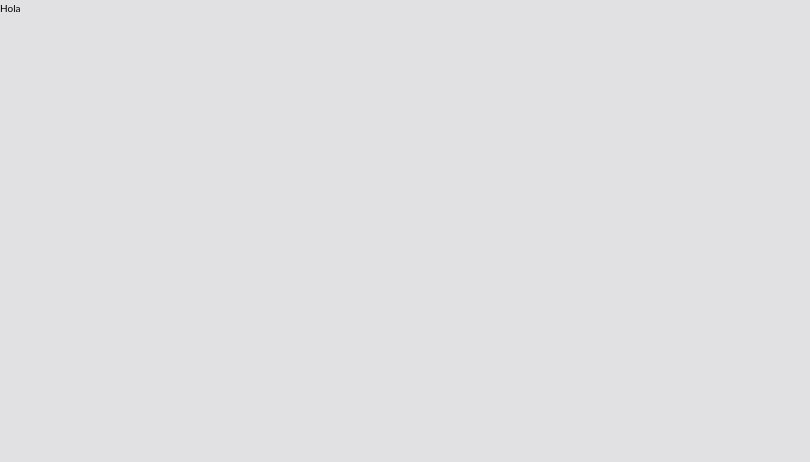
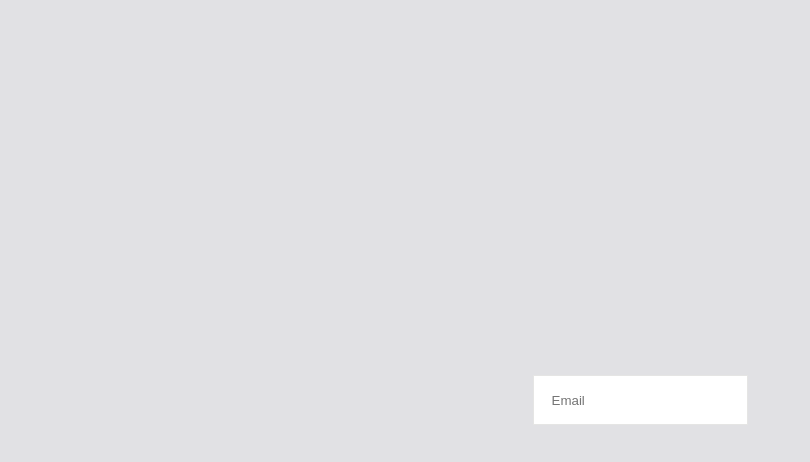
Before and after one commit to eddyriv3ra/uber-form, a React (Create React App) app: page / in a window 1280 px wide. Shown: the top 462 px of the page, without its empty margins (0-810 px from the left). Built offline with nearby package versions, Linux system fonts and the light colour scheme.

Commit message:
add container and single input

```diff
--- a/src/App/App.module.scss
+++ b/src/App/App.module.scss
@@ -1,6 +1,9 @@
-@import "../styles/abstracts/_variables";
+@import "styles/abstracts/_variables";
 
 .app {
   background-color: $color-main-background;
   height: 100vh;
+  display: flex;
+  justify-content: center;
+  align-items: center;
 }
--- a/src/App/App.tsx
+++ b/src/App/App.tsx
@@ -1,8 +1,13 @@
 import React, { ReactElement } from "react";
+import Form from "modules/Form";
 import styles from "./App.module.scss";
 
 const App = (): ReactElement => {
-  return <div className={styles.app}>Hola</div>;
+  return (
+    <div className={styles.app}>
+      <Form />
+    </div>
+  );
 };
 
 export default App;
--- /dev/null
+++ b/src/components/Container/Container.module.scss
@@ -0,0 +1,5 @@
+@import "styles/abstracts/_variables";
+
+.container {
+  background-color: $color-container;
+}
--- /dev/null
+++ b/src/components/Container/Container.tsx
@@ -0,0 +1,12 @@
+import React, { ReactElement, ReactNode } from "react";
+import styles from "./Container.module.scss";
+
+type PropsType = {
+  children: ReactNode;
+};
+
+const Container = ({ children }: PropsType): ReactElement => {
+  return <div className={styles.container}>{children}</div>;
+};
+
+export default Container;
--- /dev/null
+++ b/src/components/Container/index.ts
@@ -0,0 +1 @@
+export { default } from "./Container";
--- /dev/null
+++ b/src/modules/Form/Form.module.scss
@@ -0,0 +1,8 @@
+@import "styles/abstracts/_variables";
+
+.input {
+  height: 5rem;
+  background-color: $color-main-input;
+  border: 1px solid $color-border-input;
+  padding: 0.8rem 1.8rem;
+}
--- /dev/null
+++ b/src/modules/Form/Form.tsx
@@ -0,0 +1,32 @@
+import React, { ReactElement, useState } from "react";
+import Container from "components/Container";
+import styles from "./Form.module.scss";
+
+const Form = (): ReactElement => {
+  const [value, setValue] = useState("");
+
+  const handleSubmit = (e: React.FormEvent) => {
+    e.preventDefault();
+  };
+
+  const handleChange = (e: React.ChangeEvent<HTMLInputElement>) => {
+    setValue(e.target.value);
+  };
+
+  return (
+    <Container>
+      <form onSubmit={handleSubmit}>
+        <input
+          type="text"
+          name="name"
+          placeholder="Email"
+          className={styles.input}
+          value={value}
+          onChange={handleChange}
+        />
+      </form>
+    </Container>
+  );
+};
+
+export default Form;
--- /dev/null
+++ b/src/modules/Form/index.ts
@@ -0,0 +1 @@
+export { default } from "./Form";
--- a/src/styles/abstracts/_variables.scss
+++ b/src/styles/abstracts/_variables.scss
@@ -1 +1,4 @@
 $color-main-background: rgb(225, 225, 228);
+$color-main-input: #ffffff;
+$color-border-input: #e5e5e4;
+$color-container: #f8f8f9;
--- a/tsconfig.json
+++ b/tsconfig.json
@@ -18,7 +18,8 @@
     "resolveJsonModule": true,
     "isolatedModules": true,
     "noEmit": true,
-    "jsx": "preserve"
+    "jsx": "preserve",
+    "baseUrl": "src"
   },
   "include": [
     "src"
```
Also changed, not shown: 1 other file (tests, documents, lock files or other folders).
